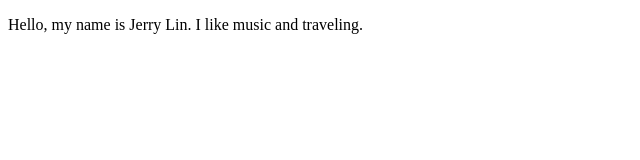
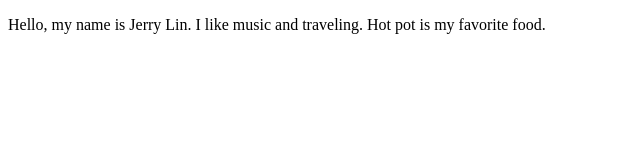
Before and after one commit to Amario97/FirstProject, a website: page chiawei.lin.html in a window 1280 px wide. Shown: the whole page, without its empty margins (0-640 px from the left). Drawn offline with Linux system fonts and the light colour scheme.

Commit message:
added jerry's favorite food!

```diff
--- a/chiawei.lin.html
+++ b/chiawei.lin.html
@@ -7,6 +7,7 @@
     <title>Jerry</title>
 </head>
 <body>
-    <p>Hello, my name is Jerry Lin. I like music and traveling.</p>
+    <p>Hello, my name is Jerry Lin. I like music and traveling.
+        Hot pot is my favorite food.</p>
 </body>
 </html>
```
